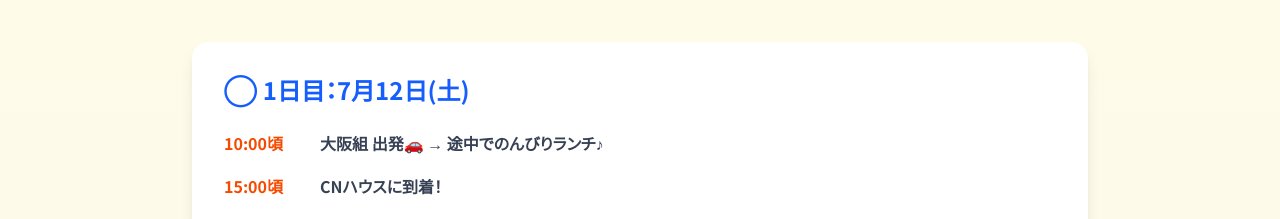
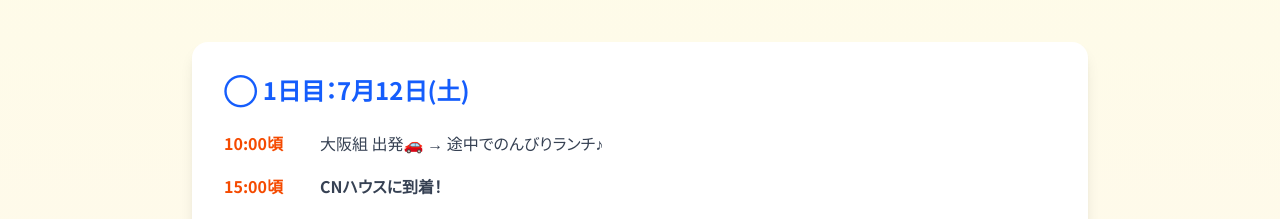
Before and after one commit to masahiro-mail/cnhouse-202507, a Next.js app: page / in a window 1280 px wide. Shown: the part 2068-2287 px from the top of the page. Built offline with nearby package versions, Linux system fonts and the light colour scheme.

Commit message:
Update page.tsx

```diff
--- a/app/page.tsx
+++ b/app/page.tsx
@@ -136,7 +136,7 @@ export default function Home() {
               <div className="space-y-4">
                 <div className="flex items-start space-x-4">
                   <span className="font-bold text-orange-600 min-w-[80px]">10:00頃</span>
-                  <span className="font-bold text-gray-700">大阪組 出発🚗 → 途中でのんびりランチ♪</span>
+                  <span className="text-gray-700">大阪組 出発🚗 → 途中でのんびりランチ♪</span>
                 </div>
                 <div className="flex items-start space-x-4">
                   <span className="font-bold text-orange-600 min-w-[80px]">15:00頃</span>
```
